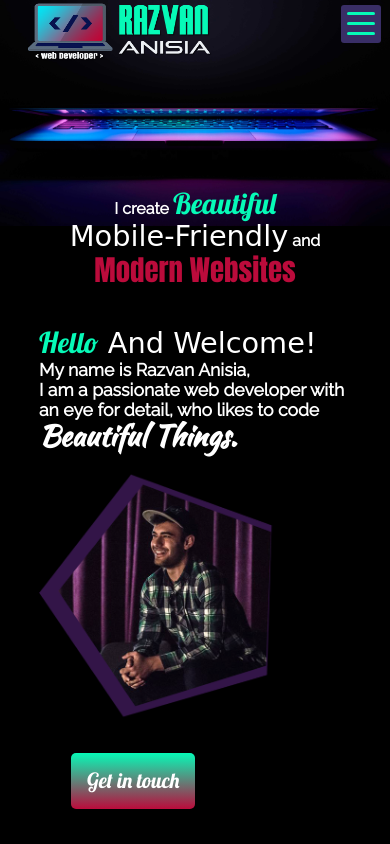
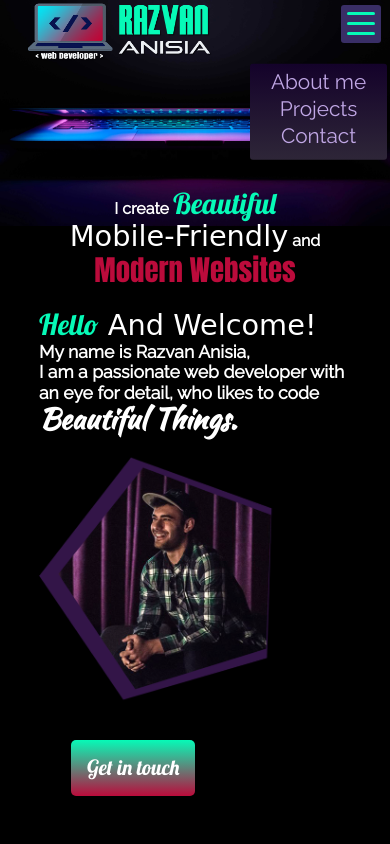
Before and after one commit to RazvanAnisia/MySite, a website: page app/index.html in a window 390 px wide. Both pictures are taken after a click on the element 360 px from the left and 23 px from the top of the page. Shown: the top 844 px of the page. Drawn offline with Linux system fonts and the light colour scheme; a web font is replaced by a local one.

Commit message:
couldnt make automated sprites because i dont ahve any svg files,but i finished the mobile menu and started the scroll fade effect

```diff
--- /dev/null
+++ b/app/assets/scripts/mobile-menu.js
@@ -0,0 +1,18 @@
+var hamburger = document.querySelector(".hamburger-menu");
+var mobile = document.querySelector(".site-header__mobile");
+hamburger.addEventListener("click", function(){
+	mobile.classList.toggle("show");
+	console.log(mobile);
+})
+
+//fade in scroll
+
+window.onscroll = function() {fadeFunction()};
+
+function fadeFunction() {
+    if (document.body.scrollTop > 350 || document.documentElement.scrollTop > 350) {
+        document.getElementById("this").className = "fade-in";
+    } else {
+        document.getElementById("this").className = "";
+    }
+}
--- a/app/assets/styles/modules/_about.css
+++ b/app/assets/styles/modules/_about.css
@@ -184,6 +184,10 @@
 
 }
 }
+.fade-in{
+	animation: fade 1s ease-in;
+}
+
 @keyframes fade {
 		0%{opacity:0;
 			transform:translateY(3rem);}
--- a/app/assets/styles/modules/_site-header.css
+++ b/app/assets/styles/modules/_site-header.css
@@ -1,6 +1,7 @@
 .site-header{
 	display:flex;
 	justify-content: space-around;
+	position: relative;
 	/*width:100%;
 	height:4rem;
 	background:linear-gradient($mainPurple,#05040A);*/
@@ -24,10 +25,48 @@
 
 
 	}
+	&__mobile{
+		display: none;
+		transform:translateY(-100%);
+	}
 }
+.show{
+	display:inline;
+	transform:translateY(55%);
+	position:absolute;
+	right:0.2rem;
+	top:.7rem;
+	width:35%;
+	height:6rem;
+	background:linear-gradient(#14022A,#2e2638);
+	padding-top:3px;
+	border-radius:3px;
+	font-size:1.3rem;
+	font-weight:30;
+	text-align:center;
+	transition:all 0.3s ease-in;
+	a {text-decoration: none;
+	   color:#c0a7e5;
+	   padding-top:3px;
+	   &:hover{
+			color:$mainPurple;
+	   	}
+	}
+
+	@mixin atMedium{
+		display:none;
+		}
+
+}
+
 .link{
 	display:none;
-
+	&--mobile{
+		display:block;
+		@mixin atMedium{
+		display:none;
+		}
+	}
 	@mixin atMedium{
 		display:block;
 		color:white;
--- a/app/index.html
+++ b/app/index.html
@@ -18,6 +18,11 @@
 			<li class="site-header_links"><a class="link" href="#about">About me </a></li>
 			<li class="site-header_links"><a class="link" href="#projects">Projects</a></li>
 			<li class="site-header_links"><a class="link" href="#contact">Contact</a></li>
+			<div class="site-header__mobile">
+				<a class="link link--mobile" href="#about">About me </a></li>
+				<a class="link link--mobile" href="#projects">Projects</a></li>
+				<a class="link link--mobile" href="#contact">Contact</a></li>
+			</div>
 			<div class="hamburger-menu">
 				<div class="hamburger-menu_line "></div>
 				<div class="hamburger-menu_line"></div>
@@ -33,7 +38,7 @@
 		</h4>
 
 		<div class="about__bio">
-			<div class="about__bio__flex">
+			<div  id="this" class="about__bio__flex">
 				<p><span class="large large--one">Hello</span><span class="large large--two">
 				and Welcome!</span><br>
 				My name is Razvan Anisia, <br>
@@ -110,6 +115,6 @@
   	<a class="footer__link" href = "#">Contact</a>
   	<h5> &copy; Razvan Anisia 2018 </h5>
 </footer>
-
+<script type="text/javascript" src="./assets/scripts/mobile-menu.js"></script>
 </body>
 </html>
--- a/app/temp/styles/styles.css
+++ b/app/temp/styles/styles.css
@@ -373,6 +373,7 @@ img{
 .site-header{
 	display:flex;
 	justify-content: space-around;
+	position: relative;
 }
 
 /*opacity:0.8;*/
@@ -408,10 +409,63 @@ img{
 
 	}
 
+.site-header__mobile{
+		display: none;
+		-webkit-transform:translateY(-100%);
+		        transform:translateY(-100%);
+	}
+
+.show{
+	display:inline;
+	-webkit-transform:translateY(55%);
+	        transform:translateY(55%);
+	position:absolute;
+	right:0.2rem;
+	top:.7rem;
+	width:35%;
+	height:6rem;
+	background:linear-gradient(#14022A,#2e2638);
+	padding-top:3px;
+	border-radius:3px;
+	font-size:1.3rem;
+	font-weight:30;
+	text-align:center;
+	transition:all 0.3s ease-in;
+
+}
+
+.show a {text-decoration: none;
+	   color:#c0a7e5;
+	   padding-top:3px;
+	}
+
+.show a:hover{
+			color:#bb0b3b;
+	   	}
+
+@media (min-width: 800px) {
+
+.show{
+		display:none
+
+}
+  }
+
 .link{
 	display:none;
 
 }
+
+.link--mobile{
+		display:block;
+	}
+
+@media (min-width: 800px) {
+
+.link--mobile{
+		display:none
+	}
+  }
 
 @media (min-width: 800px) {
 
@@ -691,6 +745,11 @@ img{
 
 	}
 
+.fade-in{
+	-webkit-animation: fade 1s ease-in;
+	        animation: fade 1s ease-in;
+}
+
 @-webkit-keyframes fade {
 		0%{opacity:0;
 			-webkit-transform:translateY(3rem);
--- /dev/null
+++ b/gulp/tasks/sprites.js
@@ -0,0 +1,2 @@
+var gulp = require("gulp");
+svgSprite = require("gulp-svg-sprite");
--- a/package.json
+++ b/package.json
@@ -12,6 +12,7 @@
     "browser-sync": "^2.24.4",
     "gulp": "^3.9.1",
     "gulp-postcss": "^7.0.1",
+    "gulp-svg-sprite": "^1.4.0",
     "gulp-watch": "^5.0.0",
     "normalize": "^0.3.1",
     "postcss-import": "^11.1.0",
```
Also changed, not shown: gulpfile.js (+1 -6 lines), app/assets/scripts/fade-in-scroll.js (added), 1 other file.
